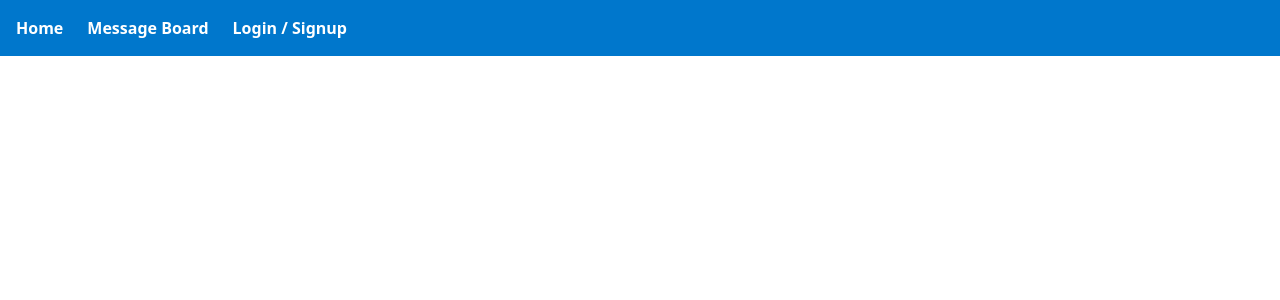
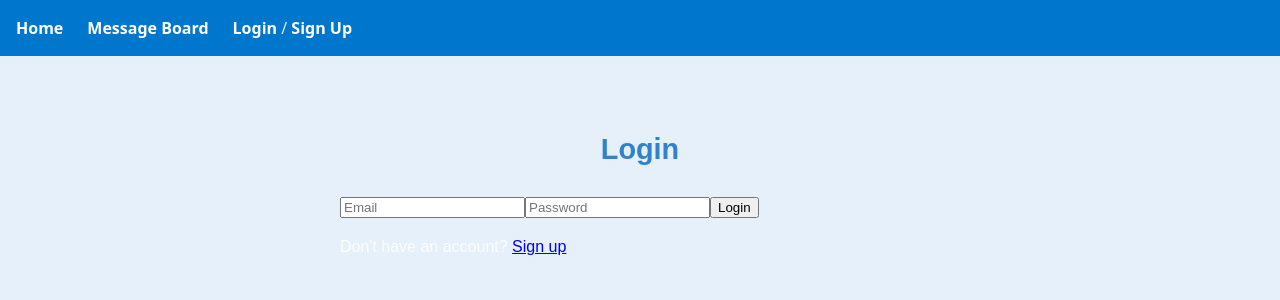
Before and after one commit to Gomezzzer/hey-neighbor, a React (Vite) app: page /login in a window 1280 px wide. Shown: the top 300 px of the page. Built offline with nearby package versions, Linux system fonts and the light colour scheme; no server answers.

Commit message:
Login/Signup

```diff
--- a/src/App.tsx
+++ b/src/App.tsx
@@ -10,14 +10,15 @@
 import { useEffect } from "react";
 import { onAuthStateChanged } from "firebase/auth";
 import { auth } from "./firebase/firebase";
-import AuthForm from "./components/ui/AuthForm";
+// import AuthForm from "./components/ui/AuthForm";
 import "./LandingPage.css";
 import "./Button.css";
 import "./Input.css";
 import "./NavBar.css";
 import ProtectedRoute from "./components/ui/ProtectedRoute";
 import PublicRoute from "./components/ui/PublicRoute";
-import SignUp from "./components/ui/SignUp"; // Import the SignUp component
+import SignUp from "./components/ui/Signup"; // Import the SignUp component
+import Login from "./components/ui/Login"; // Import the Login component
 
 const NavBar = ({ user }: { user: any }) => (
   <nav className="navbar">
@@ -25,7 +26,7 @@
       <li><Link to="/">Home</Link></li>
       <li><Link to="/messages">Message Board</Link></li>
       {!user ? (
-        <li><Link to="/auth">Login / Signup</Link></li>
+        <li><Link to="/login">Login</Link> / <Link to="/signup">Sign Up</Link></li>
       ) : (
         <li><button onClick={() => auth.signOut()}>Logout</button></li>
       )}
@@ -135,16 +136,15 @@
           }
         />
          <Route
-          path="/auth"
+    path="/login"
     element={
       <PublicRoute user={user}>
-              <AuthForm />
+        <Login />
       </PublicRoute>
         }
       />
-        {/* Add the /signup route */}
       <Route
-          path="/SignUp"
+        path="/signup"
         element={
           <PublicRoute user={user}>
             <SignUp />
--- a/src/Index.css
+++ b/src/Index.css
@@ -14,6 +14,7 @@
   -moz-osx-font-smoothing: grayscale;
 }
 
+/*
 a {
   font-weight: 500;
   color: #646cff;
@@ -67,3 +68,4 @@
     background-color: #f9f9f9;
   }
 }
+*/
--- a/src/components/ui/AuthForm.tsx
+++ b/src/components/ui/AuthForm.tsx
@@ -4,8 +4,7 @@
   createUserWithEmailAndPassword,
   signInWithEmailAndPassword,
 } from "firebase/auth";
-import Login from "./Login";
-import SignUp from "./SignUp";
+
 
 const AuthForm = () => {
   const [isLogin, setIsLogin] = useState(true);
--- a/src/components/ui/Login.tsx
+++ b/src/components/ui/Login.tsx
@@ -6,6 +6,7 @@
 import { auth } from "../../firebase/firebase";
 import { useNavigate } from "react-router-dom";
 import "./Login.css";
+
 
 const Login = () => {
   const [email, setEmail] = useState("");
```
Lines whose indentation alone changed are shown as unchanged.
